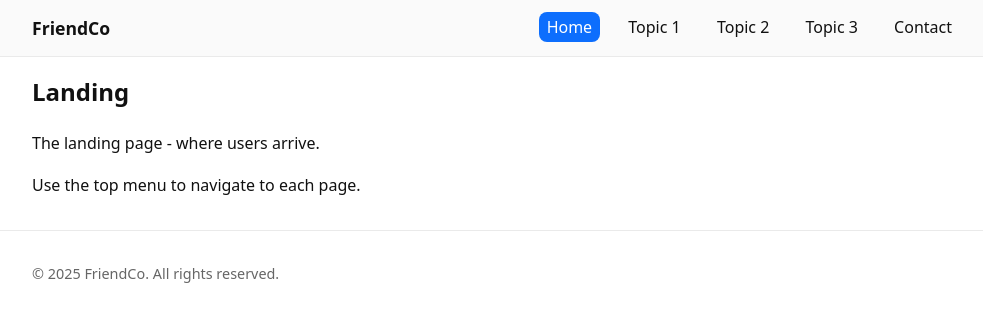
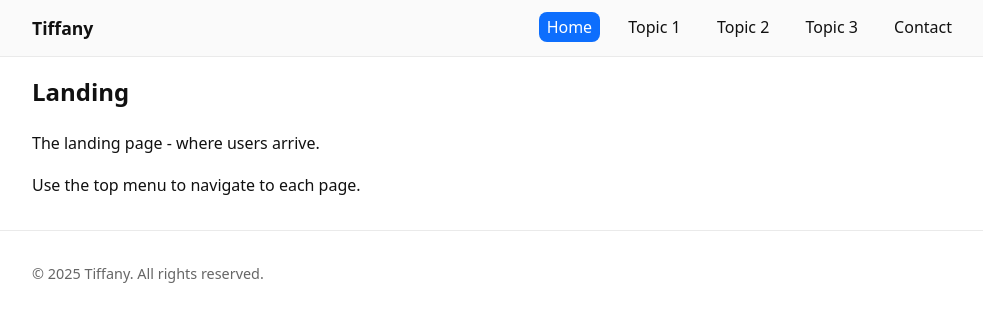
Before and after one commit to EdwardDylanLucas/TiffanyWebsite, a Jekyll site: the page built from index.md, in a window 1280 px wide. Shown: the top 322 px of the page, without its empty margins (144-1127 px from the left). Built offline with Jekyll 4.4.1, drawn with Linux system fonts in a browser that asks for light colours.

Commit message:
Update _config.yml

```diff
--- a/_config.yml
+++ b/_config.yml
@@ -1,4 +1,4 @@
-title: FriendCo
+title: Tiffany
 description: A clean, simple static site hosted on GitHub Pages
 url: https://www.example.com
 baseurl: "/TiffanyWebsite"
```
